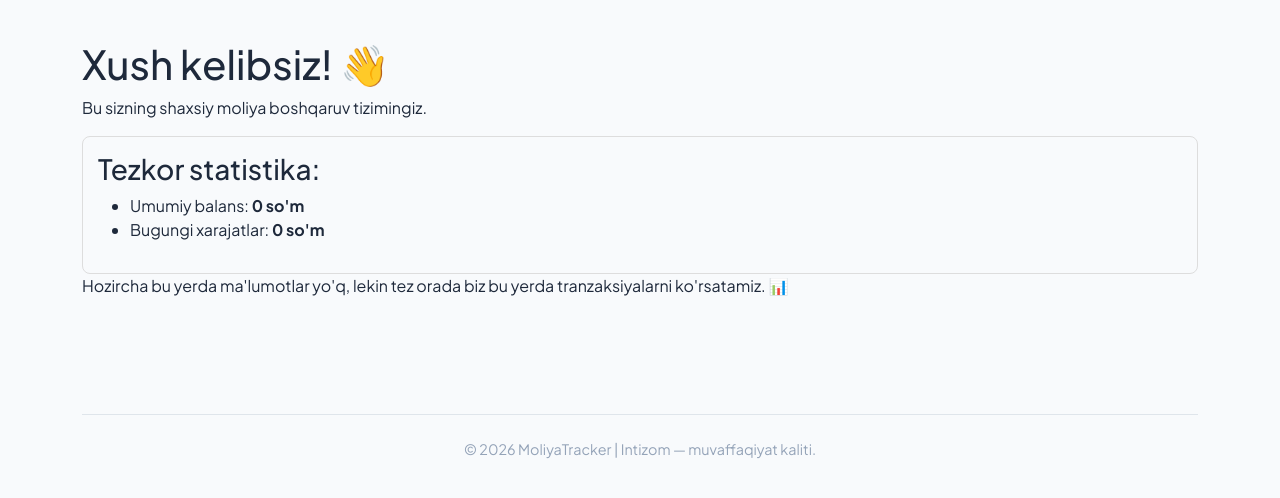
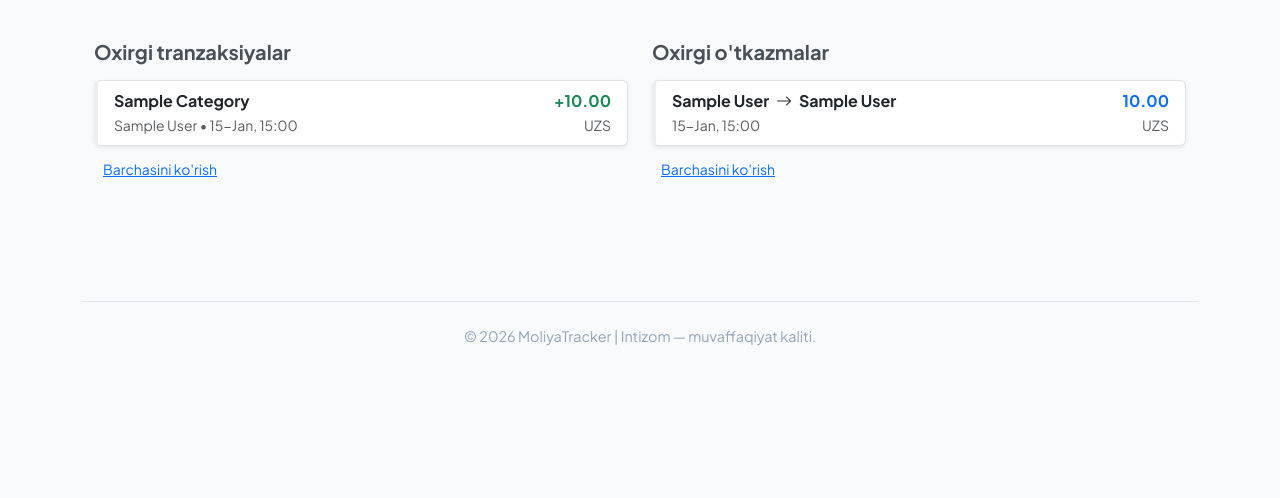
Before and after one commit to nozimjonqahorov/exam_month5_najot, a Django app: page / in a window 1280 px wide. Shown: the part 77-575 px from the top of the page. Run offline with Django 5.2, Linux system fonts and the light colour scheme; a user stored in the database is signed in; tables that the repository leaves empty hold one stand-in row (values such as "Sample post").

Commit message:
fixed bugs

```diff
--- a/shared/templates/base.html
+++ b/shared/templates/base.html
@@ -53,7 +53,7 @@
 
 <nav class="navbar navbar-expand-lg sticky-top">
     <div class="container">
-        <a class="navbar-brand fw-bold fs-4 text-primary" href="/">
+        <a class="navbar-brand fw-bold fs-4 text-primary" href="{% url 'home' %}">
             <i class="bi bi-wallet2 me-2"></i>MoliyaTracker
         </a>
         <button class="navbar-toggler" type="button" data-bs-toggle="collapse" data-bs-target="#navbarNav">
--- a/shared/templates/home.html
+++ b/shared/templates/home.html
@@ -1,18 +1,73 @@
 {% extends 'base.html' %}
 
-{% block title %}Bosh sahifa - Moliya{% endblock %}
+{% block content %}
+<div class="container mt-4">
+    <div class="row">
 
-{% block content %}
-    <h1>Xush kelibsiz! 👋</h1>
-    <p>Bu sizning shaxsiy moliya boshqaruv tizimingiz.</p>
+        <div class="col-md-6">
+            <h5 class="mb-3">Oxirgi tranzaksiyalar</h5>
+            <div class="list-group shadow-sm">
+                {% for item in transactions %}
+                <div class="list-group-item d-flex justify-content-between align-items-center">
+                    <div>
+                        <strong class="d-block text-capitalize">{{ item.category.name|default:"Kategoriyasiz" }}</strong>
+                        <small class="text-muted">{{ item.account.name }} • {{ item.date|date:"d-M, H:i" }}</small>
+                    </div>
+                    <div class="text-end">
+                        <span class="fw-bold {% if item.type == 'daromad' %}text-success{% else %}text-danger{% endif %}">
+                            {% if item.type == 'daromad' %}+{% else %}-{% endif %}{{ item.amount }}
+                        </span>
+                        <br>
+                        <small class="text-uppercase text-muted">{{ item.account.currency }}</small>
+                    </div>
+                </div>
+                {% empty %}
+                <div class="list-group-item text-center text-muted">Tranzaksiyalar mavjud emas.</div>
+                {% endfor %}
+            </div>
+            <a href="{% url 'transaction_main' %}" class="btn btn-link btn-sm mt-2">Barchasini ko'rish</a>
+        </div>
 
-    <div style="border: 1px solid #ddd; padding: 15px; border-radius: 8px;">
-        <h3>Tezkor statistika:</h3>
-        <ul>
-            <li>Umumiy balans: <strong>0 so'm</strong></li>
-            <li>Bugungi xarajatlar: <strong>0 so'm</strong></li>
-        </ul>
+        <div class="col-md-6">
+            <h5 class="mb-3">Oxirgi o'tkazmalar</h5>
+            <div class="list-group shadow-sm">
+                {% for t in transfers %}
+                <div class="list-group-item d-flex justify-content-between align-items-center">
+                    <div>
+                        <strong class="d-block">
+                            {{ t.from_account.name }} <i class="bi bi-arrow-right mx-1"></i> {{ t.to_account.name }}
+                        </strong>
+                        <small class="text-muted">{{ t.date|date:"d-M, H:i" }}</small>
+                    </div>
+                    <div class="text-end">
+                        <span class="fw-bold text-primary">{{ t.amount }}</span>
+                        <br>
+                        <small class="text-uppercase text-muted">{{ t.from_account.currency }}</small>
+                    </div>
+                </div>
+                {% empty %}
+                <div class="list-group-item text-center text-muted">O'tkazmalar mavjud emas.</div>
+                {% endfor %}
+            </div>
+            <a href="{% url 'transfer_list' %}" class="btn btn-link btn-sm mt-2">Barchasini ko'rish</a>
+        </div>
+
     </div>
+</div>
 
-    <p>Hozircha bu yerda ma'lumotlar yo'q, lekin tez orada biz bu yerda tranzaksiyalarni ko'rsatamiz. 📊</p>
+<style>
+    /* Bir oz ko'rinishni jilolash */
+    .list-group-item {
+        border-left: 4px solid #eee;
+        transition: 0.3s;
+    }
+    .list-group-item:hover {
+        background-color: #f8f9fa;
+        border-left-color: #0d6efd;
+    }
+    h5 {
+        font-weight: 700;
+        color: #495057;
+    }
+</style>
 {% endblock %}
--- a/shared/views.py
+++ b/shared/views.py
@@ -1,7 +1,7 @@
 
 from django.views import View
 from django.shortcuts import render
-from accounts.models import Account
+from accounts.models import Account, Transfer
 from .utils import get_exchange_rates, convert_currency
 from django.views.generic import TemplateView
 from django.db.models import Sum
@@ -9,14 +9,18 @@ from transactions.models import Transaction
 from datetime import datetime, timedelta
 from django.utils import timezone
 from accounts.models import Transfer
+from django.contrib.auth.mixins import LoginRequiredMixin
+
+class HomepageView(LoginRequiredMixin, View):
+    def get(self, request):
+        transfers = Transfer.objects.filter(from_account__user = request.user).order_by("-date")[:5]
+        transactions = Transaction.objects.filter(
+            account__user=request.user
+        ).select_related('category', 'account').order_by('-date')[:5]
+        return render(request, "home.html", {"transfers":transfers, "transactions":transactions})
 
 
-class HomepageView(TemplateView):
-    template_name = "home.html"
-
-
-
-class DashboardView(View):
+class DashboardView(LoginRequiredMixin, View):
     def get(self, request):
         user_accounts = Account.objects.filter(user=request.user)
 
@@ -64,7 +68,7 @@ class DashboardView(View):
             if trans.type == 'daromad':
                 monthly_income += amount_converted
             else:
-                monthly_expense += amount_converted
+                monthly_expense -= amount_converted
 
         transfers = Transfer.objects.filter(from_account__user = request.user).order_by("-date")[:5]
         context = {
--- a/users/views.py
+++ b/users/views.py
@@ -51,7 +51,7 @@ class LoginView(View):
 
 def logout_view(request):
     logout(request)
-    return redirect('home')
+    return redirect('login')
 
 class ProfileView(LoginRequiredMixin, View):
     def get(self, request):
```
Also changed, not shown: config/settings.py (+5 -3 lines), transactions/views.py (line endings or trailing spaces).
